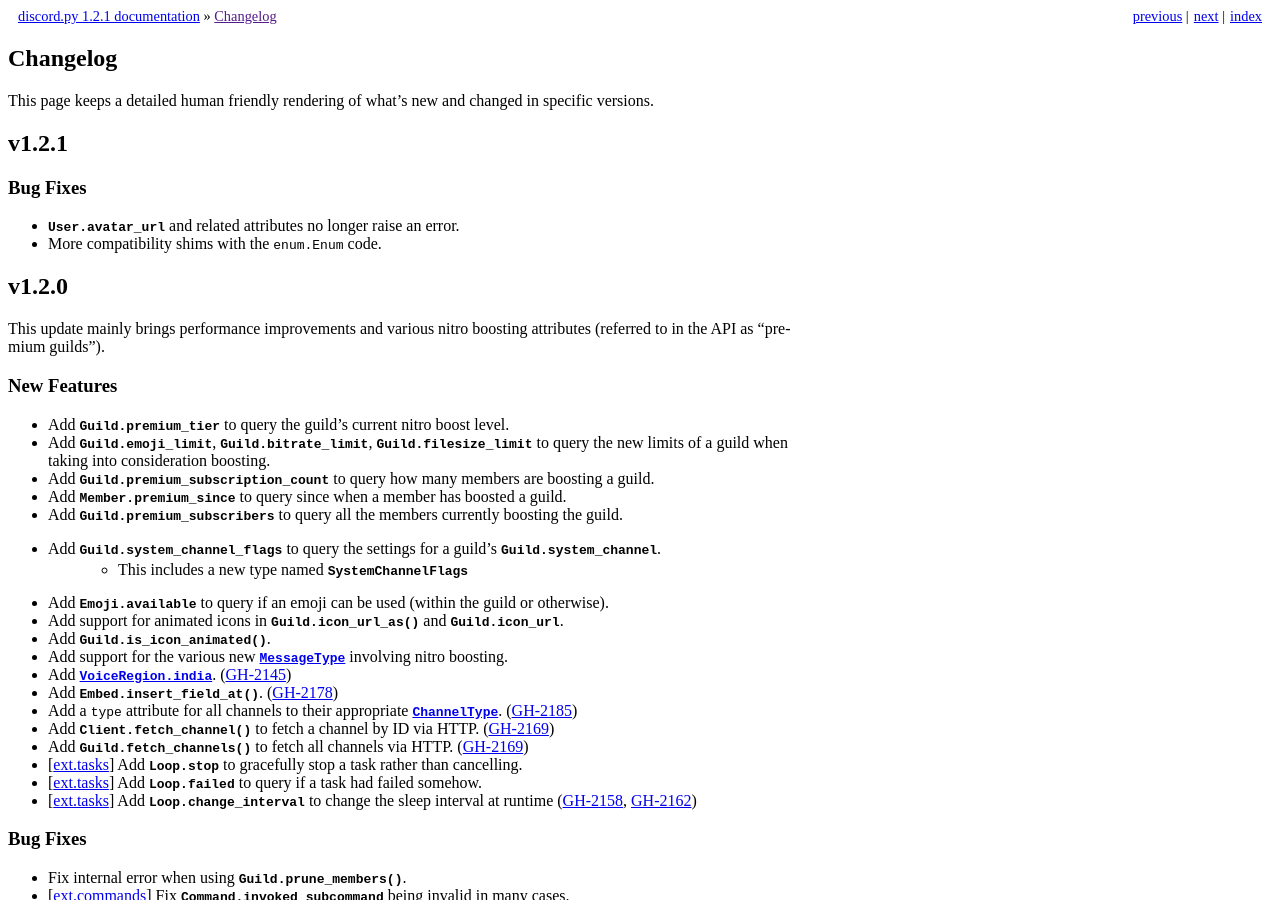
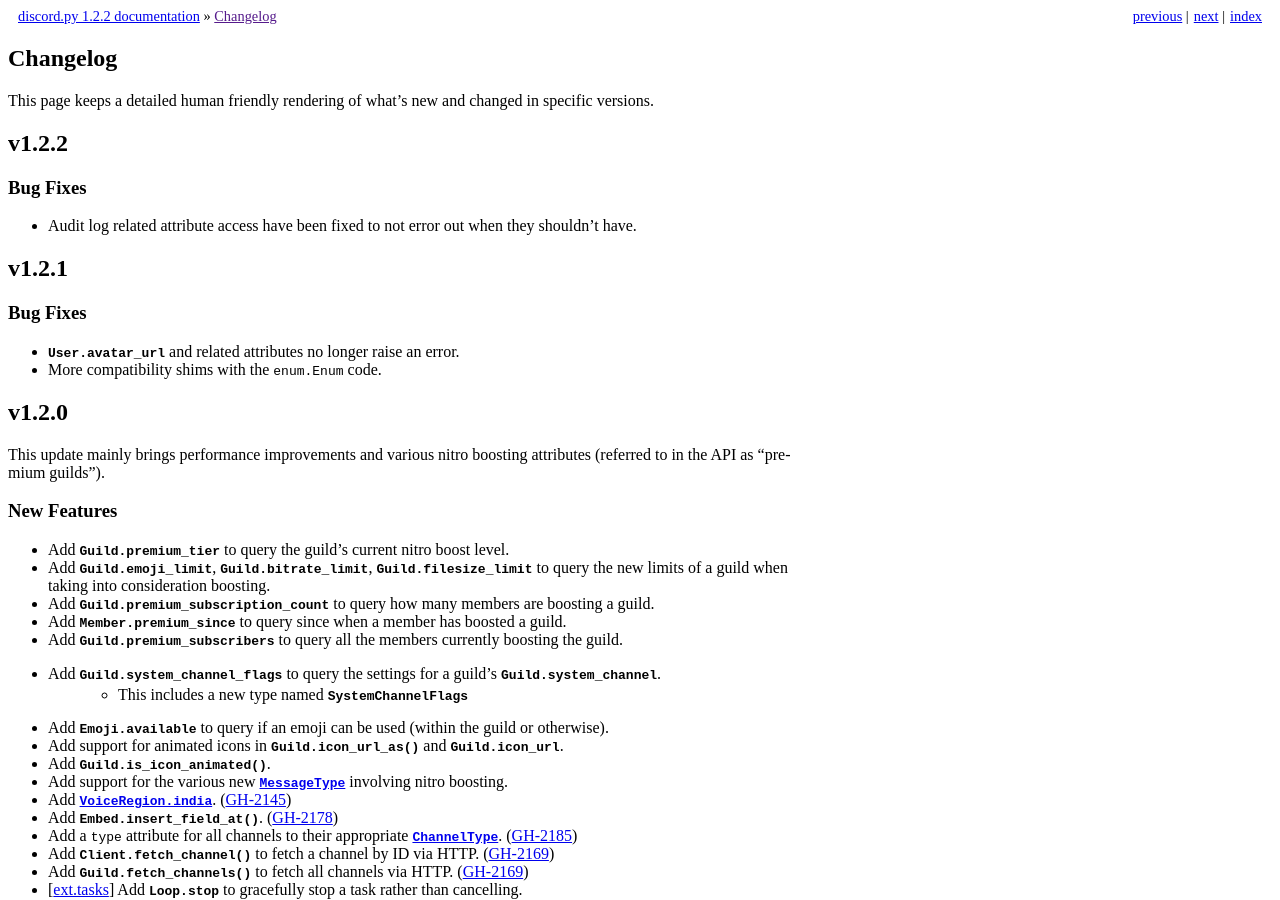
Before and after one commit to spartacus0816/dsbot, a Sphinx documentation site: the page built from docs/whats_new.rst, in a window 1280 px wide and 900 px high. Built offline with Sphinx 7.4.7, drawn with Linux system fonts in a browser that asks for light colours.

Commit message:
Version bump to 1.2.2

```diff
--- a/discord/__init__.py
+++ b/discord/__init__.py
@@ -15,7 +15,7 @@
 __author__ = 'Rapptz'
 __license__ = 'MIT'
 __copyright__ = 'Copyright 2015-2019 Rapptz'
-__version__ = '1.2.1'
+__version__ = '1.2.2'
 
 from collections import namedtuple
 import logging
@@ -53,7 +53,7 @@
 
 VersionInfo = namedtuple('VersionInfo', 'major minor micro releaselevel serial')
 
-version_info = VersionInfo(major=1, minor=2, micro=1, releaselevel='final', serial=0)
+version_info = VersionInfo(major=1, minor=2, micro=2, releaselevel='final', serial=0)
 
 try:
     from logging import NullHandler
--- a/docs/whats_new.rst
+++ b/docs/whats_new.rst
@@ -10,6 +10,16 @@
 
 This page keeps a detailed human friendly rendering of what's new and changed
 in specific versions.
+
+.. _vp1p2p2:
+
+v1.2.2
+--------
+
+Bug Fixes
+~~~~~~~~~~~
+
+- Audit log related attribute access have been fixed to not error out when they shouldn't have.
 
 .. _vp1p2p1:
 
```
